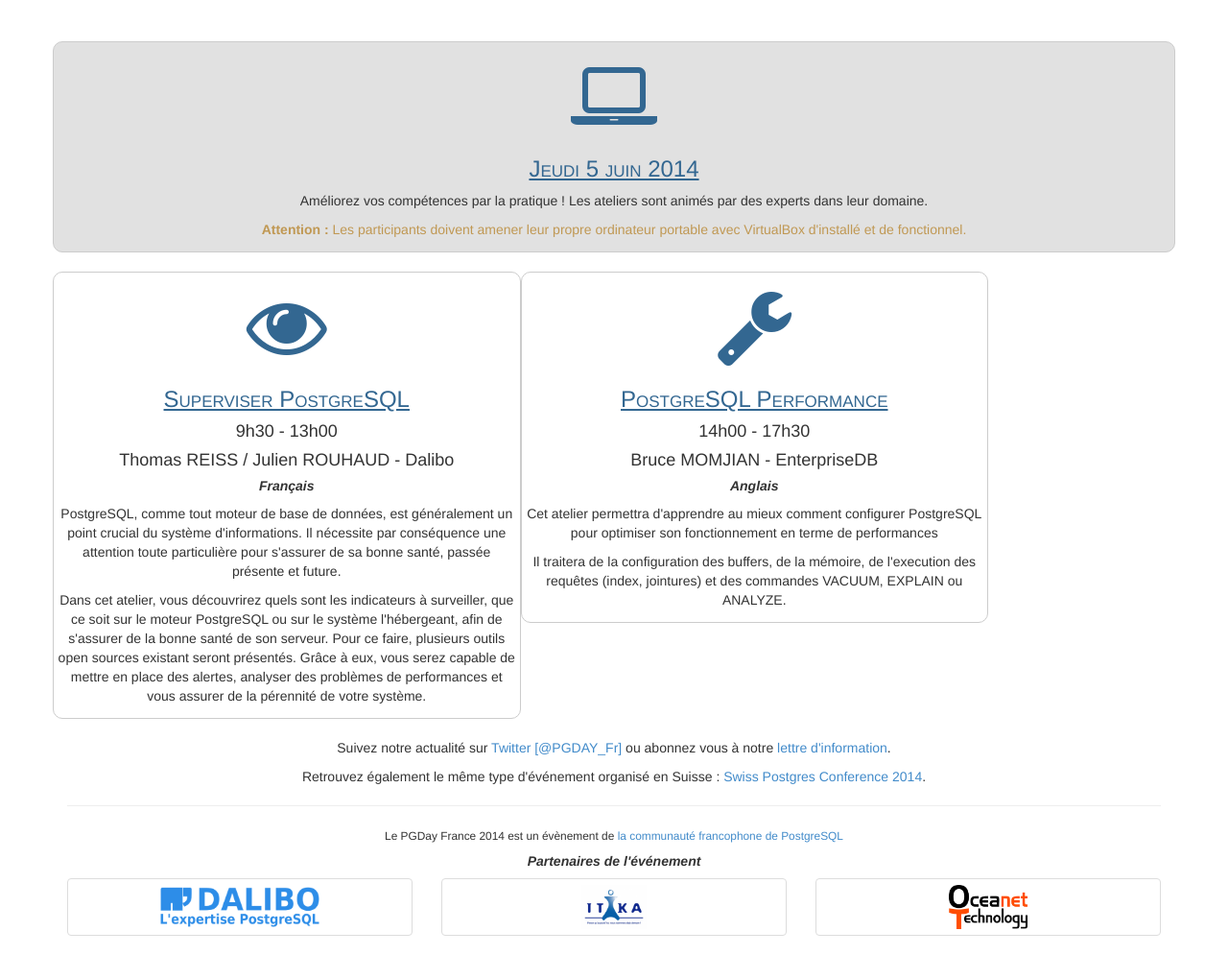
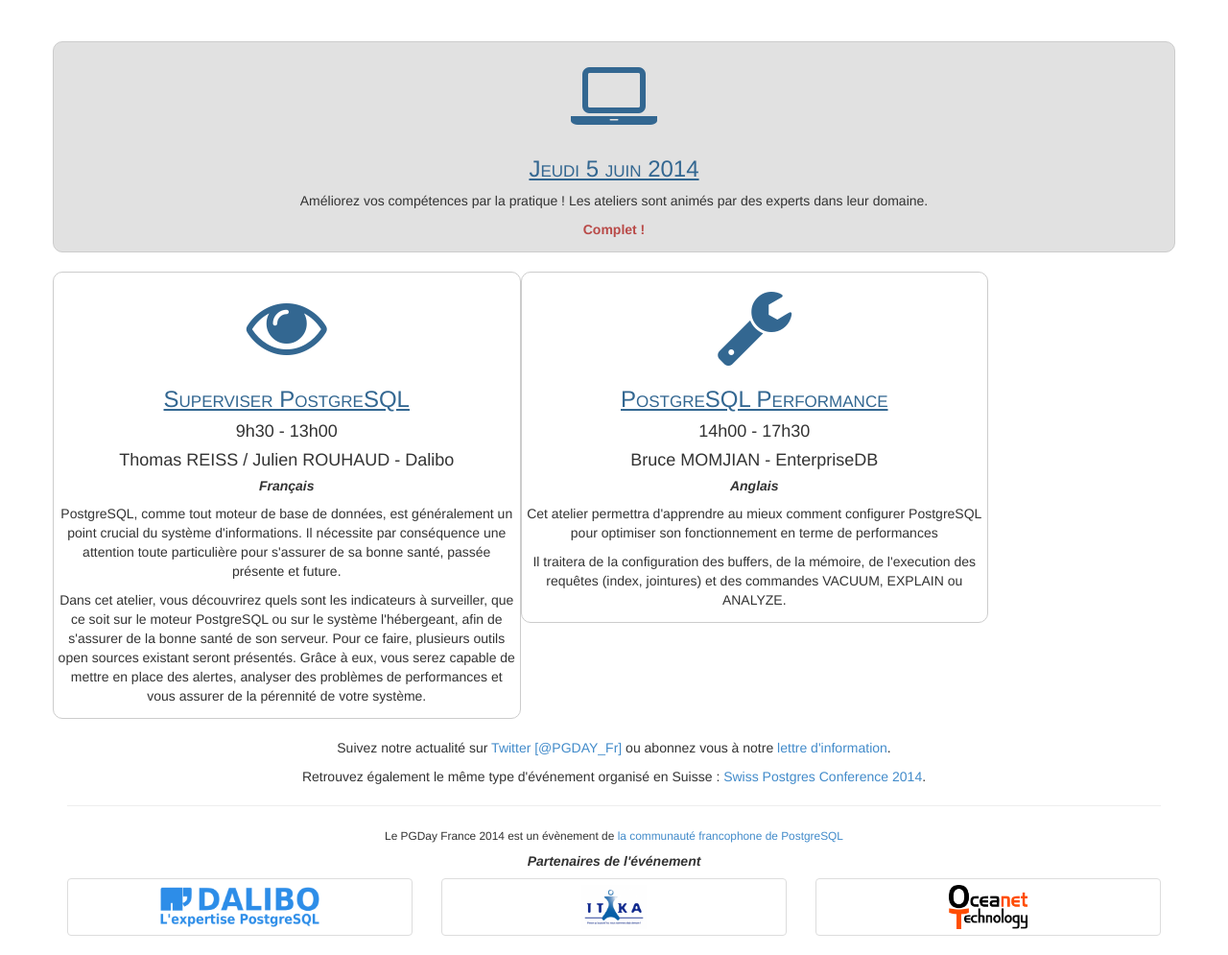
Before and after one commit to postgresqlfr/2024.pgday.fr, a Jekyll site: the page built from ateliers.html, in a window 1280 px wide and 1062 px high, cut to the strip 67-1062 px from the top of the window. Shown: the whole strip at 96% size. Built offline with Jekyll 4.4.1, drawn with Linux system fonts in a browser that asks for light colours; Markdown is read by kramdown in place of the engine named in the settings.

Commit message:
Ateliers are now sold out.

```diff
--- a/ateliers.html
+++ b/ateliers.html
@@ -13,7 +13,7 @@
                   <i class="fa fa-laptop"></i>
                   <h3>Jeudi 5 juin 2014</h3>
                   <p>Améliorez vos compétences par la pratique ! Les ateliers sont animés par des experts dans leur domaine.</p>
-                  <p class="text-warning"><b>Attention :</b> Les participants doivent amener leur propre ordinateur portable avec VirtualBox d'installé et de fonctionnel.</p>
+                  <p class="text-danger"><b>Complet !</b></p>
               </div>
           </div>
           <br>
--- a/index.html
+++ b/index.html
@@ -45,6 +45,7 @@
         <h3>Ateliers</h3>
         <h4>Jeudi 6 Juin</h4>
         <p>Améliorez vos compétences par la pratique ! Les ateliers sont animés par des experts dans leur domaine.</p>
+        <p class="text-danger"><b>Complet !</b></p>
         <a class="btn btn-default" href="ateliers.html" role="button">En savoir plus</a>
       </div>
 
--- a/inscription.html
+++ b/inscription.html
@@ -12,8 +12,9 @@
                 <strong>Atelier</strong>
             </div>
             <div class="panel-body">
-                <h3 class="panel-title price">90€
+              <h3 class="panel-title price"><del>90€</del>
                 </h3>
+                <p class="text-danger"><b>Complet !</b></p>
             </div>
             <hr/>
             <div>
```
